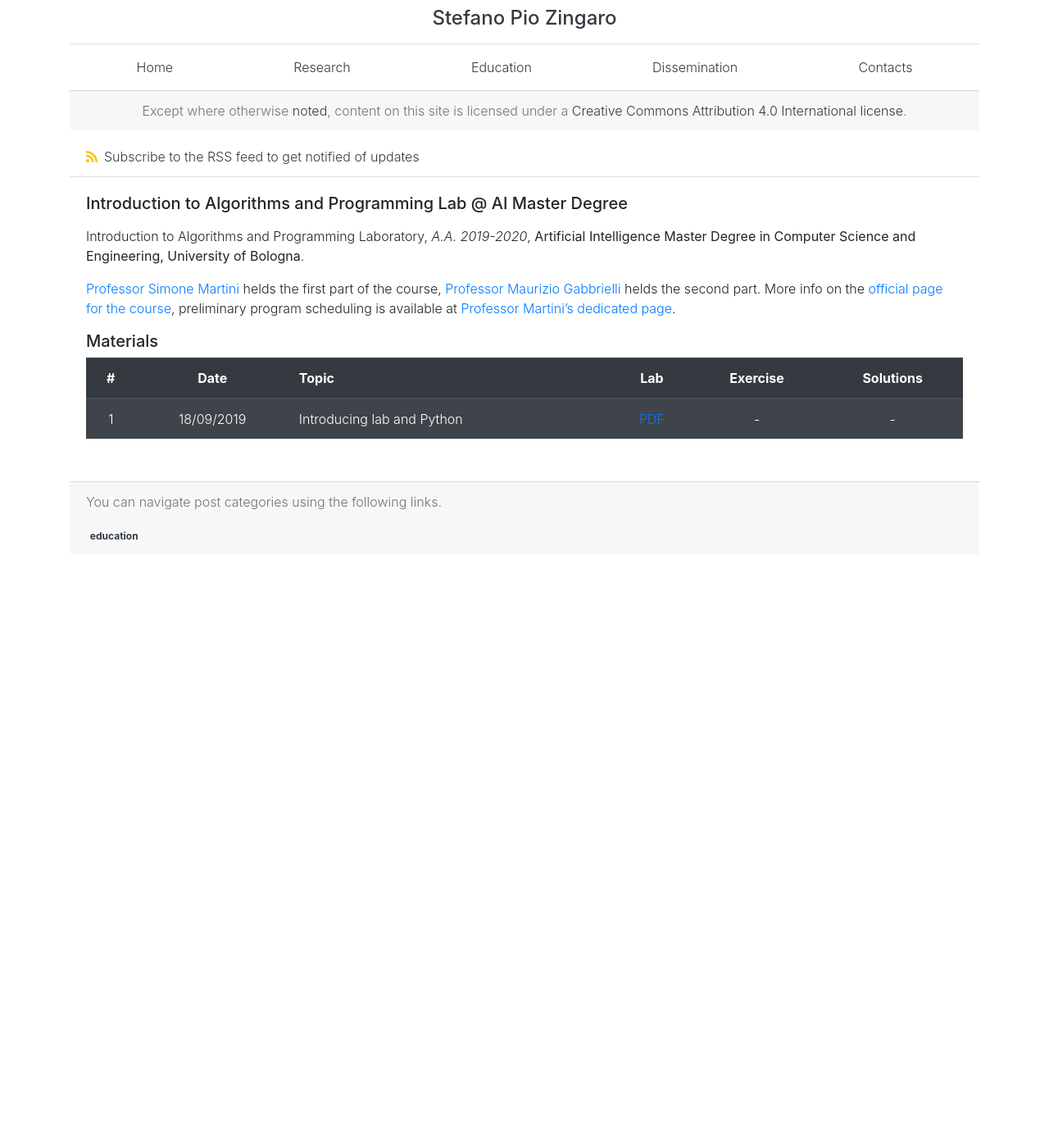
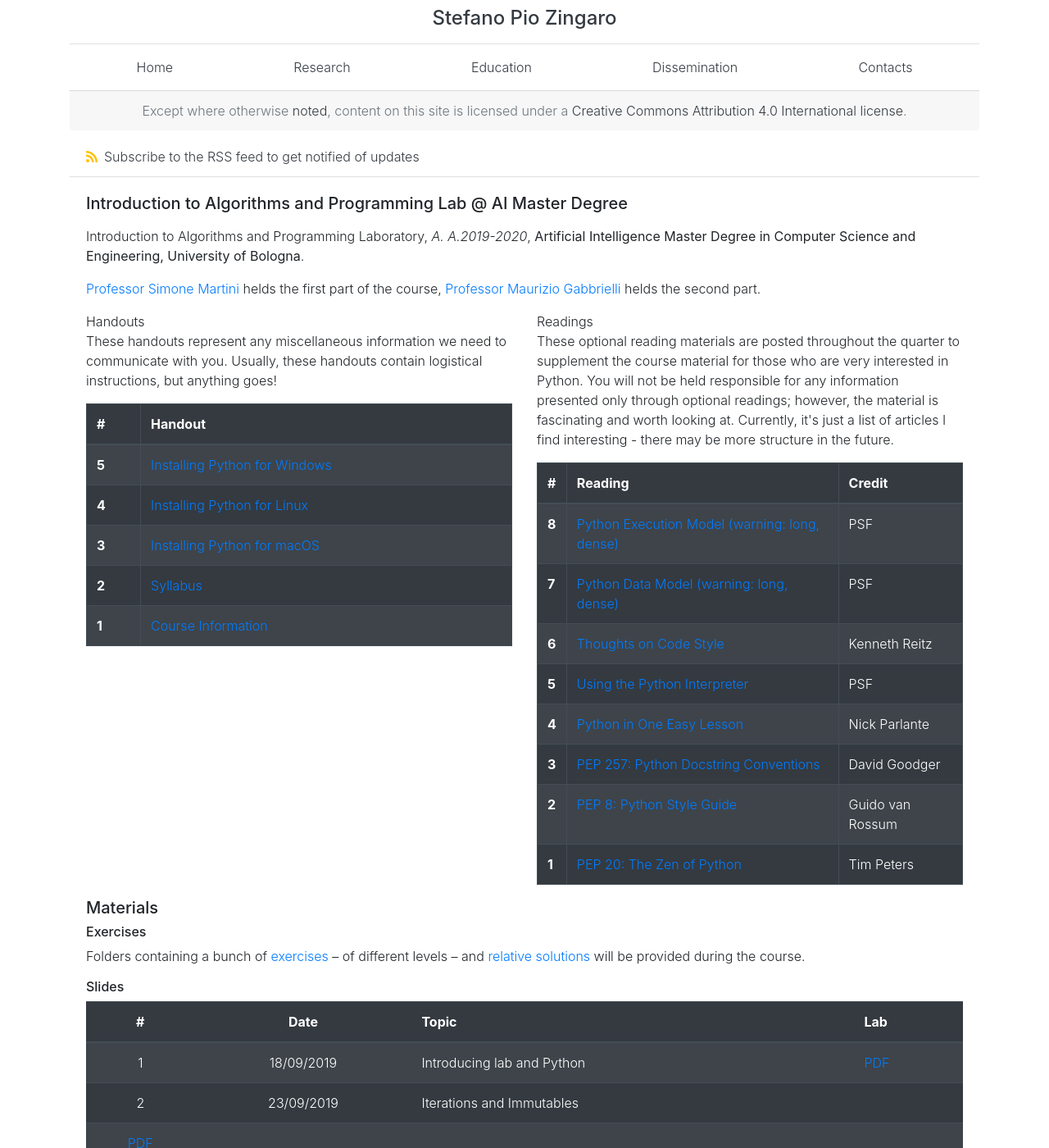
Before and after one commit to saltgz/saltgz.github.io, a Jekyll site: the page built from _posts/2019-09-17-lab-iap-info.md, in a window 1280 px wide and 1400 px high. Shown: the whole window at 82% size. Built offline with Jekyll 4.4.1, drawn with Linux system fonts in a browser that asks for light colours; nearby versions of some CDN libraries.

Commit message:
updating iap

```diff
--- a/_posts/2019-09-17-lab-iap-info.md
+++ b/_posts/2019-09-17-lab-iap-info.md
@@ -4,14 +4,144 @@ categories: education
 published: true
 ---
 
-Introduction to Algorithms and Programming Laboratory, _A.A. 2019-2020_, **Artificial Intelligence Master Degree in Computer Science and Engineering, University of Bologna**.
+Introduction to Algorithms and Programming Laboratory, _A. A.2019-2020_, **Artificial Intelligence Master Degree in
+Computer Science and Engineering, University of Bologna**.
 
 [Professor Simone Martini](http://cs.unibo.it/~martini) helds the first part of the course, [Professor Maurizio
 Gabbrielli](http://cs.unibo.it/~gabbri) helds the second part.
-More info on the [official page for the course](https://www.unibo.it/en/teaching/course-unit-catalogue/course-unit/2019/446600), preliminary program scheduling is available at [Professor Martini's dedicated page](http://www.cs.unibo.it/~martini/AI/index.html).
+
+<div class="row">
+  <div class="col-md-6">
+    <div class="handouts">
+      <div class="table-responsive panel panel-default">
+        <div class="panel-heading">Handouts</div>
+        <div class="panel-body">
+          <p class="blurb">These handouts represent any miscellaneous information we need to communicate with you.
+            Usually, these handouts contain logistical instructions, but anything goes!</p>
+        </div>
+        <table class="table table-striped table-hover table-bordered">
+          <thead>
+            <tr>
+              <th>#</th>
+              <th>Handout</th>
+            </tr>
+          </thead>
+          <tbody>
+            <tr>
+              <th scope="row">5</th>
+              <td><a href="https://github.com/stanfordpython/python-handouts/blob/master/installing-python-windows.md"
+                  target="_blank">Installing Python for Windows</a></td>
+            </tr>
+            <tr>
+              <th scope="row">4</th>
+              <td><a href="https://github.com/stanfordpython/python-handouts/blob/master/installing-python-linux.md"
+                  target="_blank">Installing Python for Linux</a></td>
+            </tr>
+            <tr>
+              <th scope="row">3</th>
+              <td><a href="https://github.com/stanfordpython/python-handouts/blob/master/installing-python-macos.md"
+                  target="_blank">Installing Python for macOS</a></td>
+            </tr>
+            <tr>
+              <th scope="row">2</th>
+              <td><a href="http://www.cs.unibo.it/~martini/AI/index.html" target="_blank">Syllabus</a></td>
+            </tr>
+            <tr>
+              <th scope="row">1</th>
+              <td><a href="https://www.unibo.it/en/teaching/course-unit-catalogue/course-unit/2019/446600"
+                  target="_blank">Course Information</a></td>
+            </tr>
+          </tbody>
+        </table>
+      </div>
+    </div>
+  </div>
+  <div class="col-md-6">
+    <div class="readings">
+      <div class="table-responsive panel panel-default">
+        <div class="panel-heading">Readings</div>
+        <div class="panel-body">
+          <p>These optional reading materials are posted throughout the quarter to supplement the course material for
+            those who are very interested in Python. You will not be held responsible for any information presented only
+            through optional readings; however, the material is fascinating and worth looking at. Currently, it's just a
+            list of articles I find interesting - there may be more structure in the future.</p>
+        </div>
+        <table class="table table-striped table-hover table-bordered">
+          <thead>
+            <tr>
+              <th>#</th>
+              <th>Reading</th>
+              <th>Credit</th>
+            </tr>
+          </thead>
+          <tbody>
+            <tr>
+              <th scope="row">8</th>
+              <td><a href="https://docs.python.org/3.4/reference/executionmodel.html" target="_blank">Python Execution
+                  Model (warning: long, dense)</a></td>
+              <td>PSF</td>
+            </tr>
+            <tr>
+              <th scope="row">7</th>
+              <td><a href="https://docs.python.org/3.4/reference/datamodel.html" target="_blank">Python Data Model
+                  (warning: long, dense)</a></td>
+              <td>PSF</td>
+            </tr>
+            <tr>
+              <th scope="row">6</th>
+              <td><a href="http://docs.python-guide.org/en/latest/writing/style/" target="_blank">Thoughts on Code
+                  Style</a></td>
+              <td>Kenneth Reitz</td>
+            </tr>
+            <tr>
+              <th scope="row">5</th>
+              <td><a href="https://docs.python.org/3.4/tutorial/interpreter.html" target="_blank">Using the Python
+                  Interpreter</a></td>
+              <td>PSF</td>
+            </tr>
+            <tr>
+              <th scope="row">4</th>
+              <td><a href="http://cs.stanford.edu/people/nick/python-in-one-easy-lesson/" target="_blank">Python in One
+                  Easy Lesson</a></td>
+              <td>Nick Parlante</td>
+            </tr>
+            <tr>
+              <th scope="row">3</th>
+              <td><a href="https://www.python.org/dev/peps/pep-0257/" target="_blank">PEP 257: Python Docstring
+                  Conventions</a></td>
+              <td>David Goodger</td>
+            </tr>
+            <tr>
+              <th scope="row">2</th>
+              <td><a href="https://www.python.org/dev/peps/pep-0008/" target="_blank">PEP 8: Python Style Guide</a></td>
+              <td>Guido van Rossum</td>
+            </tr>
+            <tr>
+              <th scope="row">1</th>
+              <td><a href="https://www.python.org/dev/peps/pep-0020/" target="_blank">PEP 20: The Zen of Python</a></td>
+              <td>Tim Peters</td>
+            </tr>
+          </tbody>
+        </table>
+      </div>
+    </div>
+  </div>
+</div>
 
 ##### Materials
 
-|  #  |    Date    | Topic                                                   |                                  Lab                               |                                Exercise                                |                                Solutions                                |
-| :-: | :--------: | --------------------------------------------------------| :----------------------------------------------------------------: | :--------------------------------------------------------------------: | :---------------------------------------------------------------------: |
-|  1  | 18/09/2019 | Introducing lab and Python            |   [PDF](https://www.dropbox.com/s/c02mqv85y1wl2jl/main.pdf?dl=0)   |                                    -                                   |                                    -                                    |
+###### Exercises
+
+  Folders containing a bunch of [exercises](https://www.dropbox.com/sh/elascfs6pgyem1p/AAAUuL6yNR_hlhp5EbxeI2kpa?dl=0)
+  -- of different levels -- and [relative
+  solutions](https://www.dropbox.com/sh/ejzuy0iiilk41zx/AAAZdVVdgZ6Aaai1uIKyGNp3a?dl=0) will be provided during the
+  course.
+
+###### Slides
+
+  | # | Date | Topic | Lab |
+  | :-: | :--------: | ------------------------------------------------------- |
+  :------------------------------------------: |
+  | 1 | 18/09/2019 | Introducing lab and Python | [PDF](https://www.dropbox.com/s/c02mqv85y1wl2jl/main.pdf?dl=0) |
+  | 2 | 23/09/2019 | Iterations and Immutables |
+  [PDF](https://www.dropbox.com/s/8er7r0wn9gir8b1/002_iterations_immutables.pdf?dl=0) |
```
